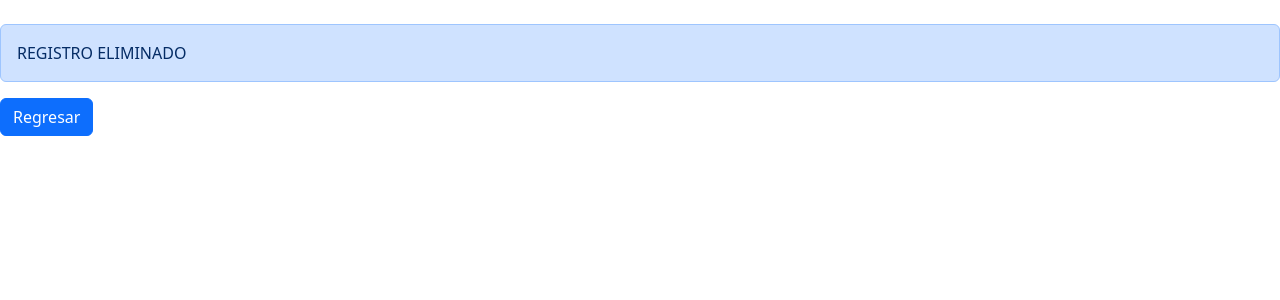
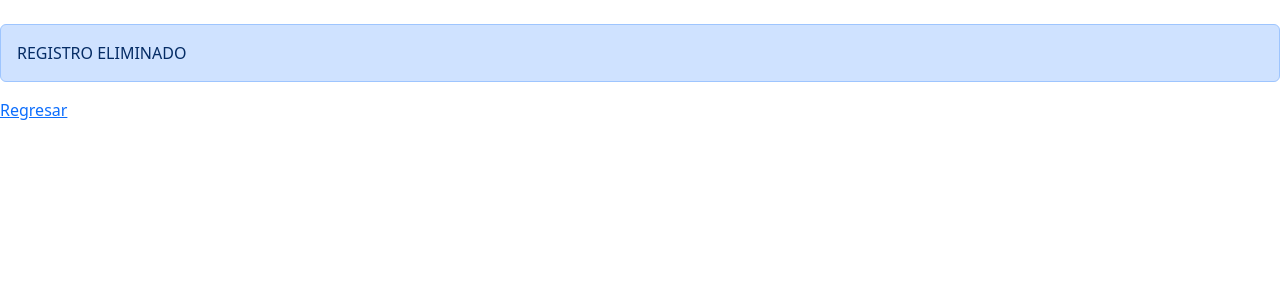
Before and after one commit to PabloDVIAW/ProyectoIAW_PDV, a PHP site: page /eliminar.php?id=1 in a window 1280 px wide. Shown: the top 300 px of the page. Run offline with PHP 8.4, Linux system fonts and the light colour scheme; some libraries are stand-ins or nearby versions.

Commit message:
eliminar finalizado

```diff
--- a/codigo/eliminar.php
+++ b/codigo/eliminar.php
@@ -15,11 +15,11 @@
 	<?php
     require "conexion.php";
     $id=$_GET['id'];
-    $sql="DELETE FROM avistamiento where ID=$id";
+    $sql="DELETE FROM avistamientos where ID=$id";
     $resultado=$mysqli->query($sql);
     if($resultado>0){
         echo "<br><p class='alert alert-primary'>REGISTRO ELIMINADO</p>";
-		echo "<a href='index.php' class='btn btn-primary'>Regresar</a>";
+		echo "<a href='login.php'>Regresar</a>";
     } else {
         echo "Error al eliminar";
         echo "";
```
